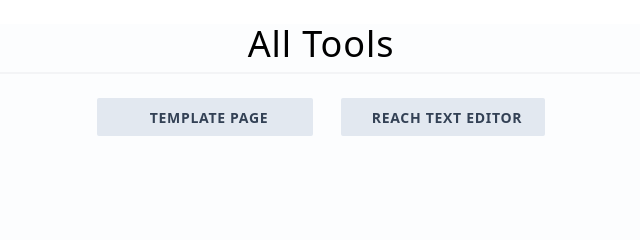
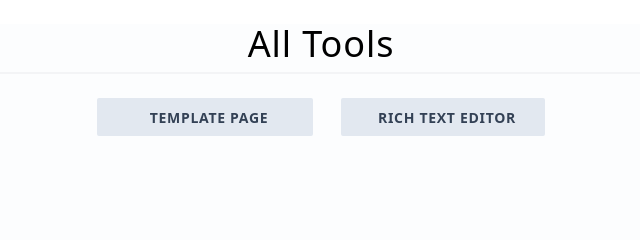
Before and after one commit to Marknjo/tools-lab, a website built with Vite: page index.html in a window 1280 px wide. Shown: the top 240 px of the page, 319-959 px from the left. Built offline with nearby package versions, Linux system fonts and the light colour scheme.

Commit message:
chore: fix typo 'reach' to rich

```diff
--- a/index.html
+++ b/index.html
@@ -31,7 +31,7 @@
             class="block py-2 pt-[10px] border-l-8 border-l-transparent transition-all hover:text-slate-900 hover:border-slate-500 hover:bg-slate-300">Template
             Page</a></li>
         <li class="font-semibold text-center bg-slate-200 rounded-sm"><a href="/src/pages/rich-text-editor/rte.html"
-            class="block py-2 pt-[10px] border-l-8 border-l-transparent transition-all hover:text-slate-900 hover:border-slate-500 hover:bg-slate-300">Reach
+            class="block py-2 pt-[10px] border-l-8 border-l-transparent transition-all hover:text-slate-900 hover:border-slate-500 hover:bg-slate-300">Rich
             Text Editor</a>
         </li>
       </ul>
```
